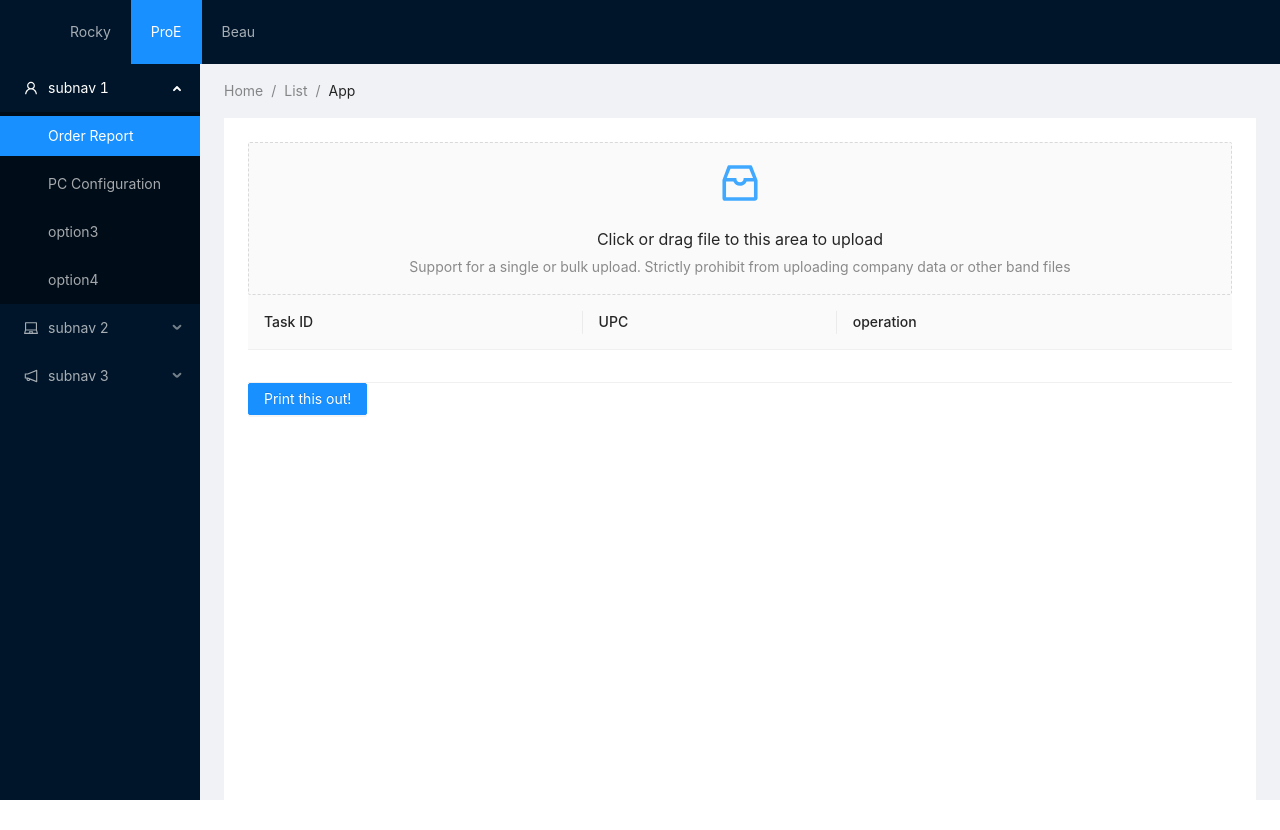
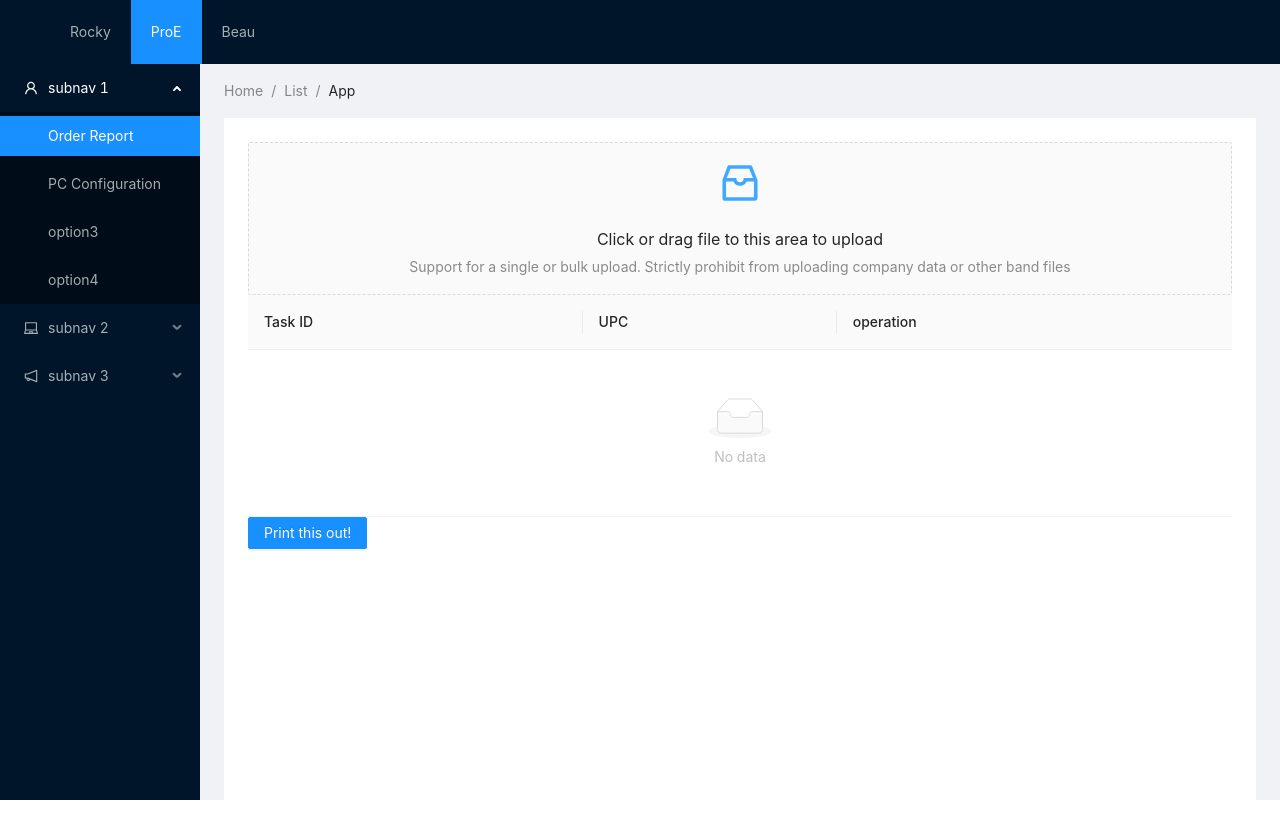
Before and after one commit to williamQyq/Rockystone-Project, a React (Create React App) app in the folder my-app/: page / in a window 1280 px wide. Built offline with nearby package versions, Linux system fonts and the light colour scheme.

Commit message:
rewritten uploadcsv, operation table print order upc from orig config obj

```diff
--- a/my-app/src/OpeartionTable.js
+++ b/my-app/src/OpeartionTable.js
@@ -42,14 +42,13 @@ class OperTable extends React.Component {
             },
 
         ];
-        const upgrade_data = this.props.operations;
         return (
             <Table pagination={{
-                total: upgrade_data.length,
-                pageSize: upgrade_data.length,
+                total: this.props.operations.length,
+                pageSize: this.props.operations.length,
                 hideOnSinglePage:true}}
                 columns={columns}
-                dataSource={upgrade_data}
+                dataSource={this.props.operations}
             />
         );
     }
--- a/my-app/src/Upload_csv.js
+++ b/my-app/src/Upload_csv.js
@@ -8,19 +8,25 @@ import { InboxOutlined } from '@ant-design/icons';
 
 const {Dragger} = Upload;
 
-export default function UploadCSV() {
+export default class OrderUpload extends React.Component{
+    constructor(props){
+        super(props);
 
-    const [orders, setOrders] = React.useState([]);
-    const [opers, setOpers] = React.useState([{}]);
-    const props={
-        name: 'file',
-        multiple: true,
-        customRequest({file, onSuccess}){
+        this.state = {
+            orders: [],
+            opers: []
+        };
+        //this.*** = this.***.bind(this);
+        this.beforeUpload = this.beforeUpload.bind(this);
+    }
+    //simulate post request success status, elimate action props in Upload
+    customRequest = ({file, onSuccess})=>{
         setTimeout(()=>{
             onSuccess("ok");
         },0);
-        },
-        onChange(info) {
+    }
+
+    onChange=(info) =>{
         const { status } = info.file;
         if (status !== 'uploading') {
             //console.log(info.file, info.fileList);
@@ -30,44 +36,28 @@ export default function UploadCSV() {
         } else if (status === 'error') {
             message.error(`${info.file.name} file upload failed.`);
         }
-        },
+    }
+
     async beforeUpload (file) {
         const text = await file.text();
         const result = parse(text,{header:true});
-            setOrders((existing) => [...existing, ...result.data]);
-            //console.log(result.data);
+
+        let temp = this.state.orders;
+        temp.push(...result.data);
+
+        this.setState({orders:temp});
+
+        this.process_order(this.state.orders);
     }
-    };
-
-    process_order(orders);
-
-    return (
-        <div className="drop-zone">
-        <Dragger accept=".csv" {...props}>
-            <p className="ant-upload-drag-icon">
-                <InboxOutlined/>
-            </p>
-            <p className="ant-upload-text">Click or drag file to this area to upload</p>
-            <p className="ant-upload-hint">
-                Support for a single or bulk upload. Strictly prohibit from uploading company data or other
-                band files
-            </p>
-        </Dragger>
-
-        <OperationTable operations = {opers}/>
-        </div>
-  );
-}
-
-function process_order(orders) {
+    process_order = (orders)=>{
         orders.map((order,i)=>
         {
-        parse_sku(order.item_sku);
+            this.parse_sku(order.item_sku);
             return true;
         })
     }
 
-function parse_sku(sku) {
+    parse_sku = (sku)=>{
         let str_upc;
         let str_config;
         let upgraded_config;
@@ -98,27 +88,52 @@ function parse_sku(sku) {
                     }
                     //base on original_config generate upgraded config.
                     upgraded_config = generate_config(str_config,original_config);
-                generate_operation(upgraded_config,original_config);
+                    this.generate_operation(upgraded_config,original_config);
 
                 }
                 return true;
             })
         }
     }
-//config 1 is the updated configuration
-//config 2 is the original configuration
-function generate_operation(config_1, config_2){
+    //config_1: upgraded configuration
+    //config_2: original configuration
+    generate_operation=(config_1, config_2)=>{
         //set upc in opers
-    let a = [];
-    let b = {upc:'1222'};
-    a.push(b);
+        let temp_opers = [...this.state.opers];
+        let temp = {key:1,
+                    upc:config_2.upc};
+        temp_opers.push(temp);
+        this.setState({opers:temp_opers});
 
         console.log("*****",config_1);
         console.log("=====",config_2);
 
+    }
 
+    render(){
+        return(
+            <div className = "drop-zone">
+                <Dragger accept=".csv"
+                         customRequest={this.customRequest}
+                         onChange = {this.onChange}
+                         beforeUpload = {this.beforeUpload}
+                    >
+                    <p className="ant-upload-drag-icon">
+                        <InboxOutlined/>
+                    </p>
+                    <p className="ant-upload-text">Click or drag file to this area to upload</p>
+                    <p className="ant-upload-hint">
+                        Support for a single or bulk upload. Strictly prohibit from uploading company data or other
+                        band files
+                    </p>
+                </Dragger>
+                <OperationTable operations = {this.state.opers}/>
+            </div>
+        );
+    }
 
 }
+
 
 function generate_config(str, original_config){
     //parse str_config
@@ -132,7 +147,7 @@ function generate_config(str, original_config){
 
     //set ram in config object
     let ram_combo= generate_ram_combo(upg_ram_capacity,ram_slot_count);
-    console.log("ram combo================"+ram_combo);
+    //console.log("ram combo================"+ram_combo);
     config["ram"] = ram_combo;
 
     //set m2 in config object
@@ -156,7 +171,7 @@ function generate_ram_combo(ram_capacity,ram_slot_count){
             for(let j = 0; j<base_ram_array.length; i++){
 
                 if(ram_capacity===(base_ram_array[i]+base_ram_array[j])) {
-                    console.log("found Ram combo.");
+                    console.log("Found Ram combo.");
                     ram_combo.push(base_ram_array[i]);
                     ram_combo.push(base_ram_array[j]);
                     return ram_combo;
```
Lines whose indentation alone changed are shown as unchanged.
